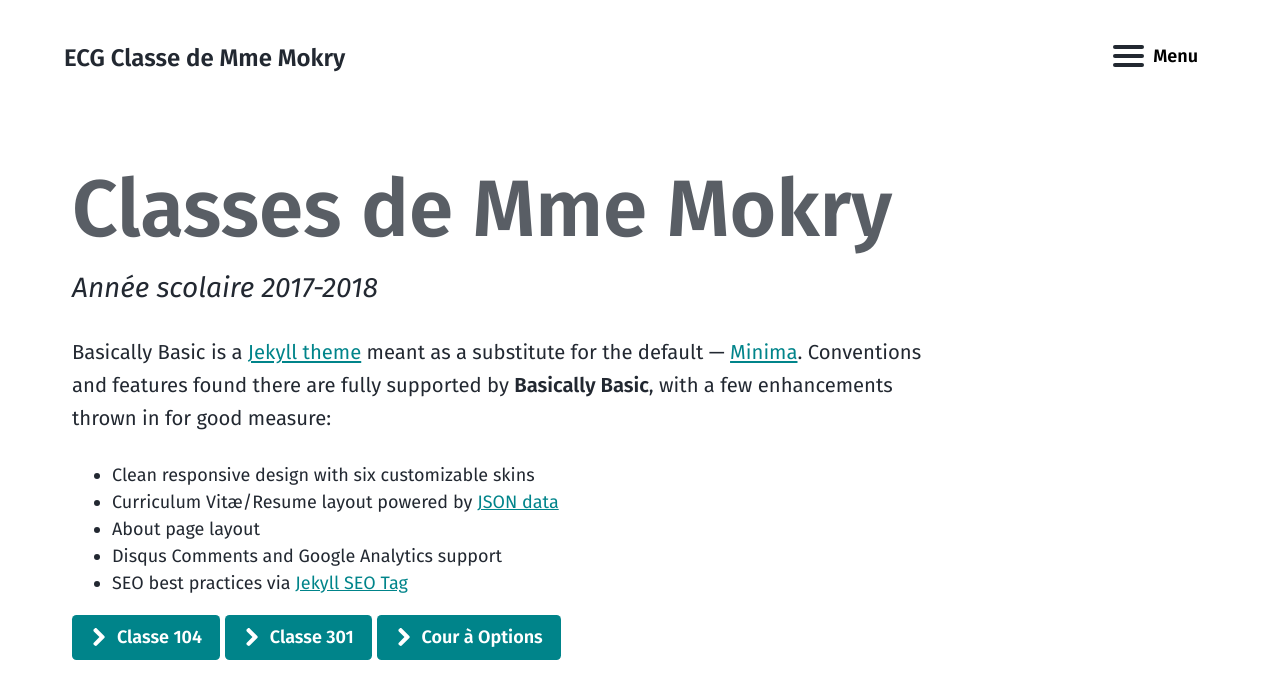
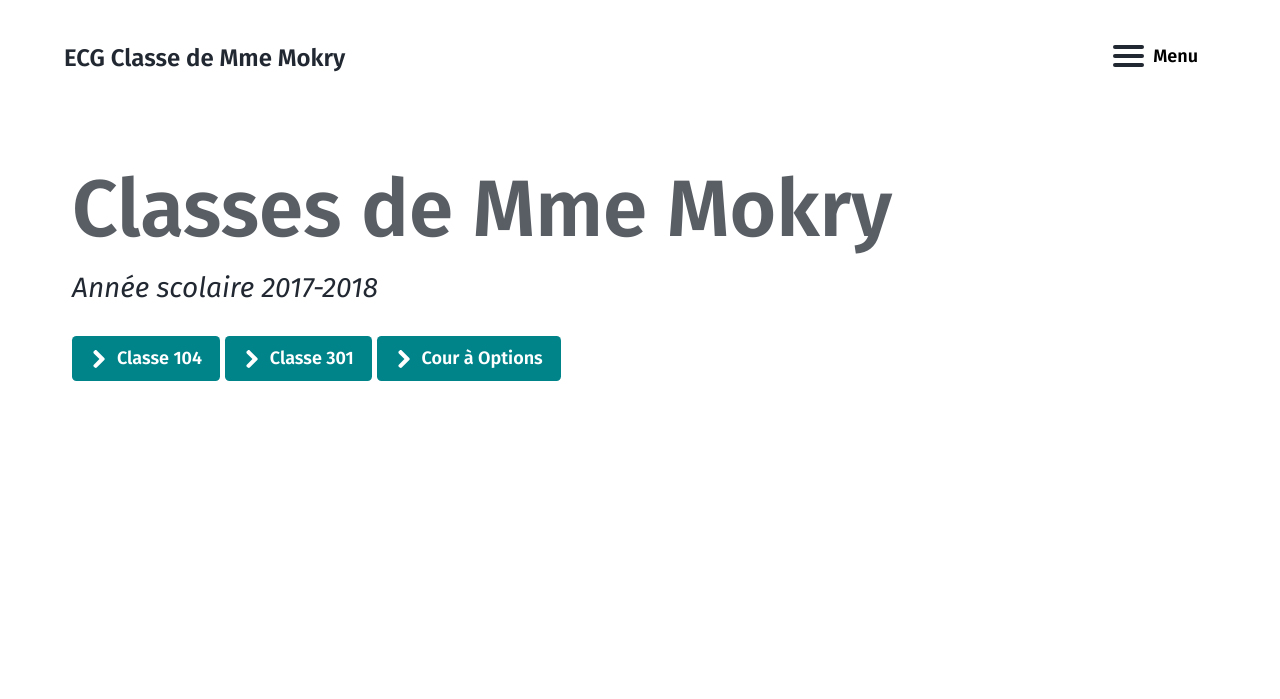
Before and after one commit to adelaidemokry/ecole, a Jekyll site: the page built from index.md, in a window 1280 px wide. Shown: the top 699 px of the page. Built offline with Jekyll 4.4.1, drawn with Linux system fonts in a browser that asks for light colours.

Commit message:
Lighter intro

```diff
--- a/index.md
+++ b/index.md
@@ -4,13 +4,6 @@ paginate: true
 alt_title: "Classes de Mme Mokry"
 sub_title: "Année scolaire 2017-2018"
 introduction: |
-  Basically Basic is a [Jekyll theme](https://jekyllrb.com/docs/themes/) meant as a substitute for the default --- [Minima](https://github.com/jekyll/minima). Conventions and features found there are fully supported by **Basically Basic**, with a few enhancements thrown in for good measure:
-
-  - Clean responsive design with six customizable skins
-  - Curriculum Vitæ/Resume layout powered by [JSON data](http://registry.jsonresume.org/)
-  - About page layout
-  - Disqus Comments and Google Analytics support
-  - SEO best practices via [Jekyll SEO Tag](https://github.com/jekyll/jekyll-seo-tag/)
 actions:
   - label: "Classe 104"
     icon: arrow-right
```
